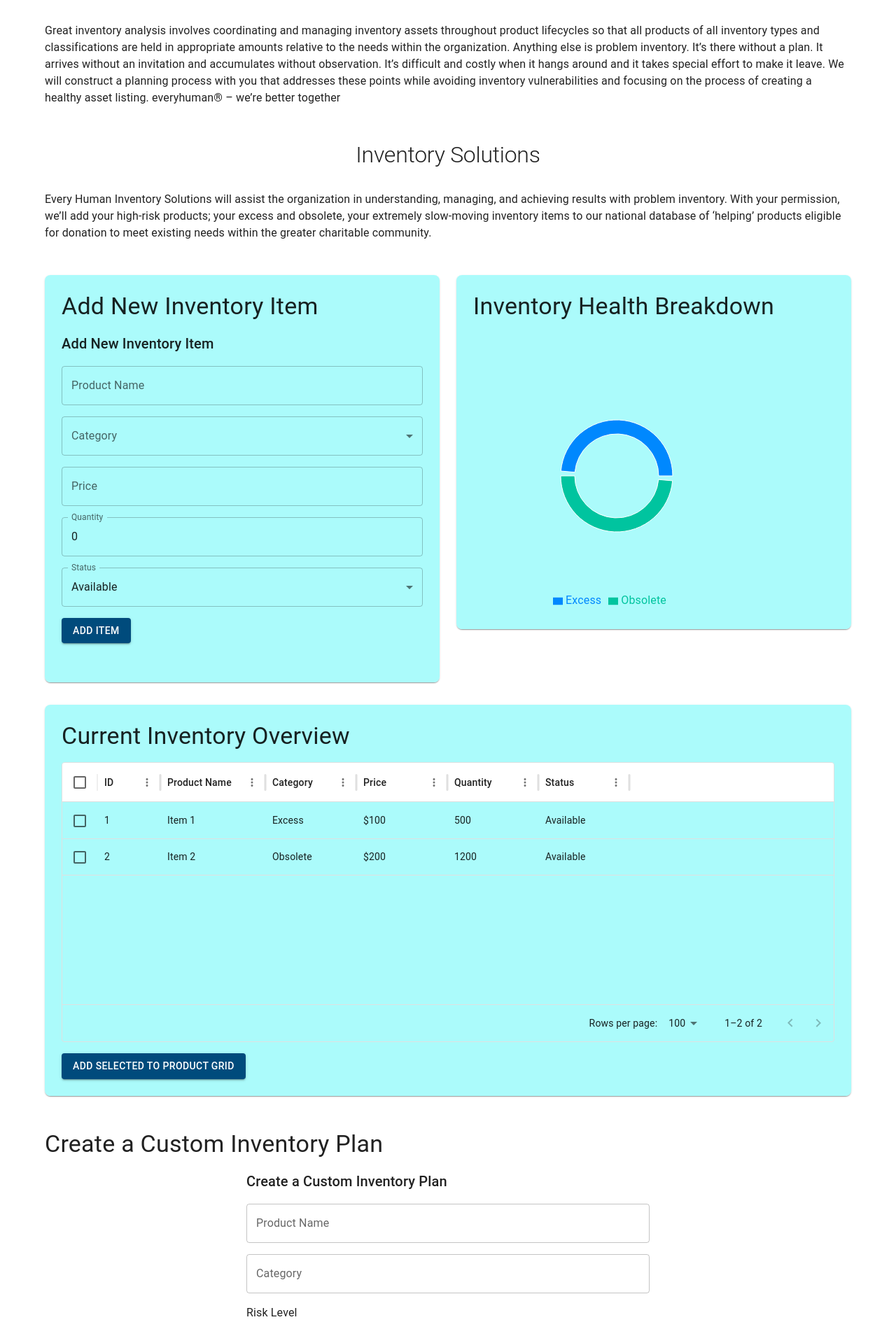
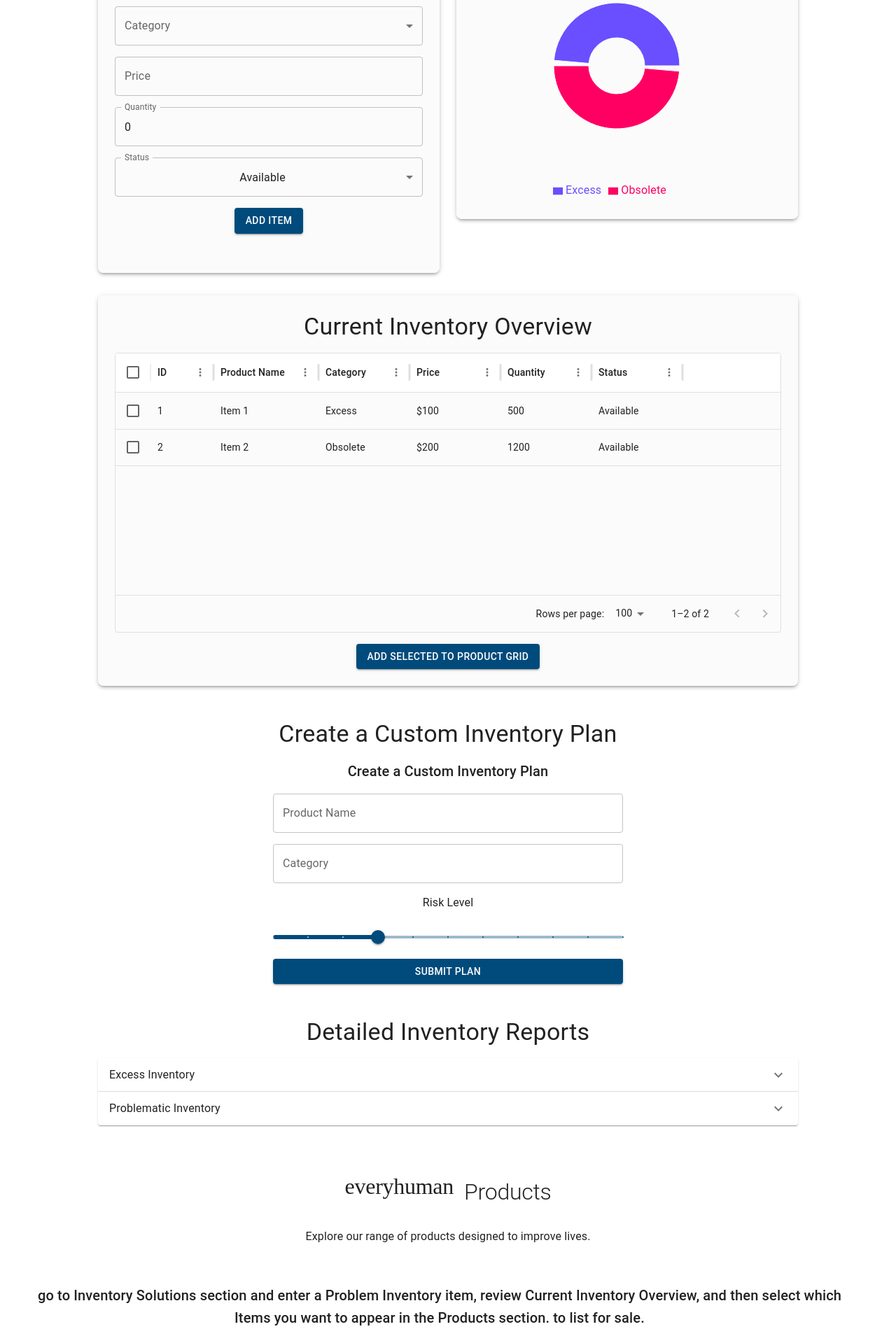
Before and after one commit to PatCHastings/everyhuman-resource, a React (Create React App) app: page / in a window 1280 px wide. Shown: the part 888-2797 px from the top of the page at 70% size. Built offline with nearby package versions, Linux system fonts and the light colour scheme.

Commit message:
modified productGrid layout and styling

```diff
--- a/src/MainPage.jsx
+++ b/src/MainPage.jsx
@@ -1,4 +1,5 @@
-import React, { useState } from "react";
+import React from "react";
+import { useState } from "react";
 import NavBar from "./components/navBar/NavBar";
 import { Container, Typography, Box } from "@mui/material";
 import { useInView } from "react-intersection-observer";
@@ -16,30 +17,64 @@ function MainPage() {
   const [isNavVisible, setIsNavVisible] = useState(false);
   const handleMouseEnter = () => setIsNavVisible(true);
   const handleMouseLeave = () => setIsNavVisible(false);
+  const [hasAnimated, setHasAnimated] = useState(false);
 
-  // Intersection Observers for various sections
+  // AboutUs - Intersection observer
   const { ref: aboutRef, inView: aboutInView } = useInView({
-    triggerOnce: true,
+    triggerOnce: false,
     threshold: 0.4,
   });
+  // AboutUs - Inline animation
+  // only runs the first time it scrolls into view
+  const aboutUsAnimationStyles = {
+    opacity: aboutInView && !hasAnimated ? 1 : 0,
+    transform:
+      aboutInView && !hasAnimated ? "translateY(150px)" : "translateY(0)",
+    transition: "opacity 0.9s ease-out, transform 0.9s ease-out",
+    position: "absolute",
+    display: "flex",
+    justifyContent: "center",
+    alignItems: "center",
+    zIndex: "10",
+  };
+  const coverImageAnimationStyles = {
+    opacity: aboutInView ? 1 : 0,
+    transform: aboutInView ? "translateY(-150px)" : "translateY(0)",
+    transition: "opacity 0.9s ease-out, transform 0.9s ease-out",
+    position: "absolute",
+
+    display: "flex",
+    justifyContent: "center",
+    alignItems: "center",
+    zIndex: "10",
+  };
+
+  // Products - Intersection observer
   const { ref: productsRef, inView: productsInView } = useInView({
-    triggerOnce: true,
+    triggerOnce: false,
     threshold: 0.4,
   });
+
+  // Problem Inventory - Intersection observer
   const { ref: problemInventoryRef, inView: problemInventoryInView } =
-    useInView({ triggerOnce: true, threshold: 0.4 });
+    useInView({
+      triggerOnce: false,
+      threshold: 0.4,
+    });
+
+  // Inventory Solutions - Intersection observer
   const { ref: inventorySolutionsRef, inView: inventorySolutionsInView } =
-    useInView({ triggerOnce: true, threshold: 0.4 });
+    useInView({
+      triggerOnce: false,
+      threshold: 0.4,
+    });
+
+  // Promotional Products - Intersection observer
   const { ref: promotionalProductsRef, inView: promotionalProductsInView } =
-    useInView({ triggerOnce: true, threshold: 0.4 });
-
-  // Animation styles
-  const sectionAnimationStyles = (inView) => ({
-    opacity: inView ? 1 : 0,
-    transform: inView ? "translateY(0)" : "translateY(40px)",
-    transition: "opacity 0.5s ease-out, transform 0.5s ease-out",
-    marginBottom: "50px", // Space between sections
-  });
+    useInView({
+      triggerOnce: false,
+      threshold: 0.4,
+    });
 
   return (
     <div>
@@ -52,15 +87,36 @@ function MainPage() {
         <NavBar isVisible={isNavVisible} />
       </div>
 
+      {/* Covering Image Positioned Over AboutUs */}
+      <div className="cover-image-container" style={coverImageAnimationStyles}>
+        <img
+          src="/everyhuman-promo-prod.png"
+          alt="Cover"
+          className="cover-image"
+        />
+      </div>
+
       {/* About Us Section */}
-      <Box ref={aboutRef} sx={sectionAnimationStyles(aboutInView)}>
+      <Box ref={aboutRef} sx={{ aboutUsAnimationStyles }}>
         <AboutUs />
       </Box>
 
       {/* Problem Inventory Section */}
       <Box
         ref={problemInventoryRef}
-        sx={sectionAnimationStyles(problemInventoryInView)}
+        sx={{
+          opacity: problemInventoryInView ? 1 : 0,
+          transform: problemInventoryInView
+            ? "translateY(0)"
+            : "translateY(40px)",
+          transition: "opacity 0.5s ease-out, transform 0.5s ease-out",
+          display: "flex",
+          justifyContent: "center",
+          alignItems: "center",
+
+          textAlign: "center",
+          padding: "20px",
+        }}
       >
         <ProblemInventory />
       </Box>
@@ -68,25 +124,56 @@ function MainPage() {
       {/* Inventory Solutions Section */}
       <Box
         ref={inventorySolutionsRef}
-        sx={sectionAnimationStyles(inventorySolutionsInView)}
+        sx={{
+          display: "flex",
+          justifyContent: "center",
+          alignItems: "center",
+
+          textAlign: "center",
+          padding: "20px",
+        }}
       >
         <InventorySolutions />
       </Box>
 
       {/* EveryHuman Products Section */}
-      <Box ref={productsRef} sx={sectionAnimationStyles(productsInView)}>
+      <Box
+        ref={productsRef}
+        sx={{
+          opacity: productsInView ? 1 : 0,
+          transform: productsInView ? "translateY(0)" : "translateY(40px)",
+          transition: "opacity 0.5s ease-out, transform 0.5s ease-out",
+          display: "flex",
+          flexDirection: "column",
+          justifyContent: "center",
+          alignItems: "center",
+
+          textAlign: "center",
+        }}
+      >
         <EveryhumanProducts />
       </Box>
 
       {/* Promotional Products Section */}
       <Box
         ref={promotionalProductsRef}
-        sx={sectionAnimationStyles(promotionalProductsInView)}
+        sx={{
+          opacity: promotionalProductsInView ? 1 : 0,
+          transform: promotionalProductsInView
+            ? "translateY(0)"
+            : "translateY(40px)",
+          transition: "opacity 0.5s ease-out, transform 0.5s ease-out",
+          display: "flex",
+          justifyContent: "center",
+          alignItems: "center",
+
+          textAlign: "center",
+          padding: "20px",
+        }}
       >
         <PromotionalProducts />
       </Box>
 
-      {/* Contact Section */}
       <Box
         id="contact-us"
         sx={{
--- a/src/components/inventorySolutions/InventoryChart.jsx
+++ b/src/components/inventorySolutions/InventoryChart.jsx
@@ -1,17 +1,18 @@
 import { PieChart, Pie, Cell, Tooltip, Legend } from "recharts";
 import { useInventory } from "../context/InventoryContext";
 import { Box, Typography } from "@mui/material";
-
-const data = [
-  { name: "Healthy", value: 400 },
-  { name: "Problematic", value: 300 },
-  { name: "Excess", value: 300 },
-];
-
-const COLORS = ["#0088FE", "#00C49F", "#FFBB28", "#FF8042"];
+import { createTheme } from "@mui/material/styles";
+import { useTheme } from "@mui/material/styles";
 
 function InventoryChart() {
   const { inventoryItems } = useInventory(); // Access inventory items from context
+  const theme = useTheme();
+
+  const COLORS = [
+    theme.palette.chart.excess,
+    theme.palette.chart.obsolete,
+    theme.palette.chart.slowMoving,
+  ];
 
   // Calculate the data for the chart by category
   const categoryData = inventoryItems.reduce((acc, item) => {
@@ -30,8 +31,8 @@ function InventoryChart() {
         data={categoryData}
         cx={200}
         cy={200}
-        innerRadius={60}
-        outerRadius={80}
+        innerRadius={40}
+        outerRadius={90}
         fill="#8884d8"
         paddingAngle={5}
         dataKey="value"
--- a/src/components/inventorySolutions/InventorySolutions.jsx
+++ b/src/components/inventorySolutions/InventorySolutions.jsx
@@ -26,17 +26,16 @@ function InventorySolutions() {
         </Typography>
 
         {/* Container with maxWidth to prevent overflow */}
-        <Box sx={{ maxWidth: "100%", width: "100%", mx: "auto" }}>
+        <Box sx={{ maxWidth: "1000px", width: "90vw", mx: "auto" }}>
           {/* InventoryForm and InventoryChart Side by Side */}
           <Grid container spacing={3} sx={{ mb: 4 }}>
-            <Grid item xs={12} md={6}>
+            <Grid item xs={8} sm={8} md={6}>
               <Box
                 sx={{
                   p: 3,
-                  boxShadow: 1,
+                  boxShadow: 3,
                   borderRadius: 2,
-                  bgcolor: "rgba(150, 250, 250, 0.8)",
-                  width: "100%",
+                  bgcolor: "rgba(250, 250, 250, 0.8)",
                 }}
               >
                 <Typography variant="h4" sx={{ mb: 2 }}>
@@ -49,10 +48,9 @@ function InventorySolutions() {
               <Box
                 sx={{
                   p: 3,
-                  boxShadow: 1,
+                  boxShadow: 3,
                   borderRadius: 2,
-                  bgcolor: "rgba(150, 250, 250, 0.8)",
-                  width: "100%",
+                  bgcolor: "rgba(250, 250, 250, 0.8)",
                 }}
               >
                 <Typography variant="h4" sx={{ mb: 2 }}>
@@ -67,9 +65,9 @@ function InventorySolutions() {
           <Box
             sx={{
               p: 3,
-              boxShadow: 1,
+              boxShadow: 3,
               borderRadius: 2,
-              bgcolor: "rgba(150, 250, 250, 0.8)",
+              bgcolor: "rgba(250, 250, 250, 0.8)",
               mb: 6,
               width: "100%",
             }}
@@ -89,7 +87,7 @@ function InventorySolutions() {
           </Box>
 
           {/* Inventory Analysis and Strategy Accordion */}
-          <Box sx={{ mb: 6, width: "100%" }}>
+          <Box sx={{ mb: 6, maxWidth: "1000px" }}>
             <Typography variant="h4" sx={{ mb: 2 }}>
               Detailed Inventory Reports
             </Typography>
--- a/src/components/products/ProductGrid.jsx
+++ b/src/components/products/ProductGrid.jsx
@@ -8,24 +8,39 @@ import {
   Button,
 } from "@mui/material";
 import { useInventory } from "../context/InventoryContext";
+import { bgcolor } from "@mui/system";
+import { useTheme } from "@mui/material/styles";
 
 function ProductGrid() {
   const { selectedProducts } = useInventory(); // Access selected products from context
+  const theme = useTheme();
 
-  console.log("Selected Products: ", selectedProducts);
+  const COLORS = [theme.palette.boxes.backgroundColor];
 
   return (
     <Grid container spacing={3}>
       {selectedProducts.length > 0 ? (
         selectedProducts.map((product) => (
-          <Grid item xs={12} sm={6} md={4} key={product.id}>
-            <Card>
+          <Grid item xs={10} sm={8} md={6} lg={6} key={product.id}>
+            <Card
+              sx={{
+                boxShadow: 3,
+                borderRadius: 2,
+                bgcolor: theme.palette.boxes.backgroundColor,
+                height: "100%",
+              }}
+            >
               <CardMedia
                 component="img"
                 alt={product.name}
-                height="140"
-                image="/default-product-image.jpg" // Placeholder image
+                image="/hat.png"
                 title={product.name}
+                sx={{
+                  maxWidth: "100%",
+                  maxHeight: "200px",
+                  objectFit: "contain",
+                  margin: "auto",
+                }}
               />
               <CardContent>
                 <Typography variant="h6">{product.name}</Typography>
@@ -38,7 +53,7 @@ function ProductGrid() {
                 <Button
                   variant="contained"
                   color="primary"
-                  style={{ marginTop: "10px" }}
+                  sx={{ marginTop: 2 }}
                 >
                   Buy Now
                 </Button>
@@ -48,7 +63,9 @@ function ProductGrid() {
         ))
       ) : (
         <Typography variant="h6" sx={{ mt: 4 }}>
-          No products selected.
+          go to Inventory Solutions section and enter a Problem Inventory item,
+          review Current Inventory Overview, and then select which Items you
+          want to appear in the Products section. to list for sale.
         </Typography>
       )}
     </Grid>
--- a/src/mainPage.css
+++ b/src/mainPage.css
@@ -1,5 +1,4 @@
 #about-us {
-  height: 100vh;
   display: flex;
   justify-content: center;
   align-items: center;
--- a/src/styles/theme.js
+++ b/src/styles/theme.js
@@ -7,8 +7,16 @@ const theme = createTheme({
       main: "rgba(0, 75, 124, 1)",
     },
     secondary: {
-      main: "#6145a3",
+      main: "#694fff",
     },
+    chart: {
+      excess: "#694fff",
+      obsolete: "#ff0062",
+      slowMoving: "#FFBB28",
+    },
+    boxes: {
+      backgroundColor: "rgba(194, 193, 193, 1)",
+    }
   },
   typography: {
     h1: {
```
